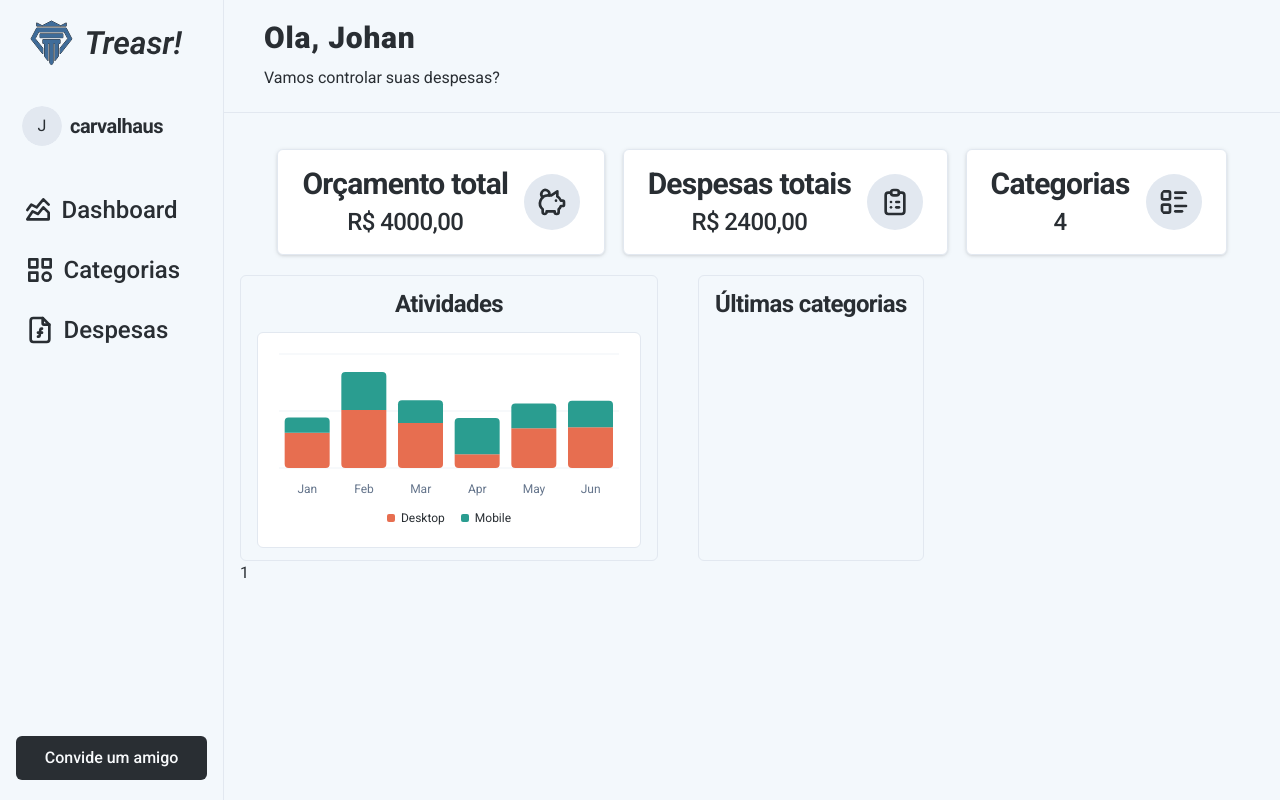
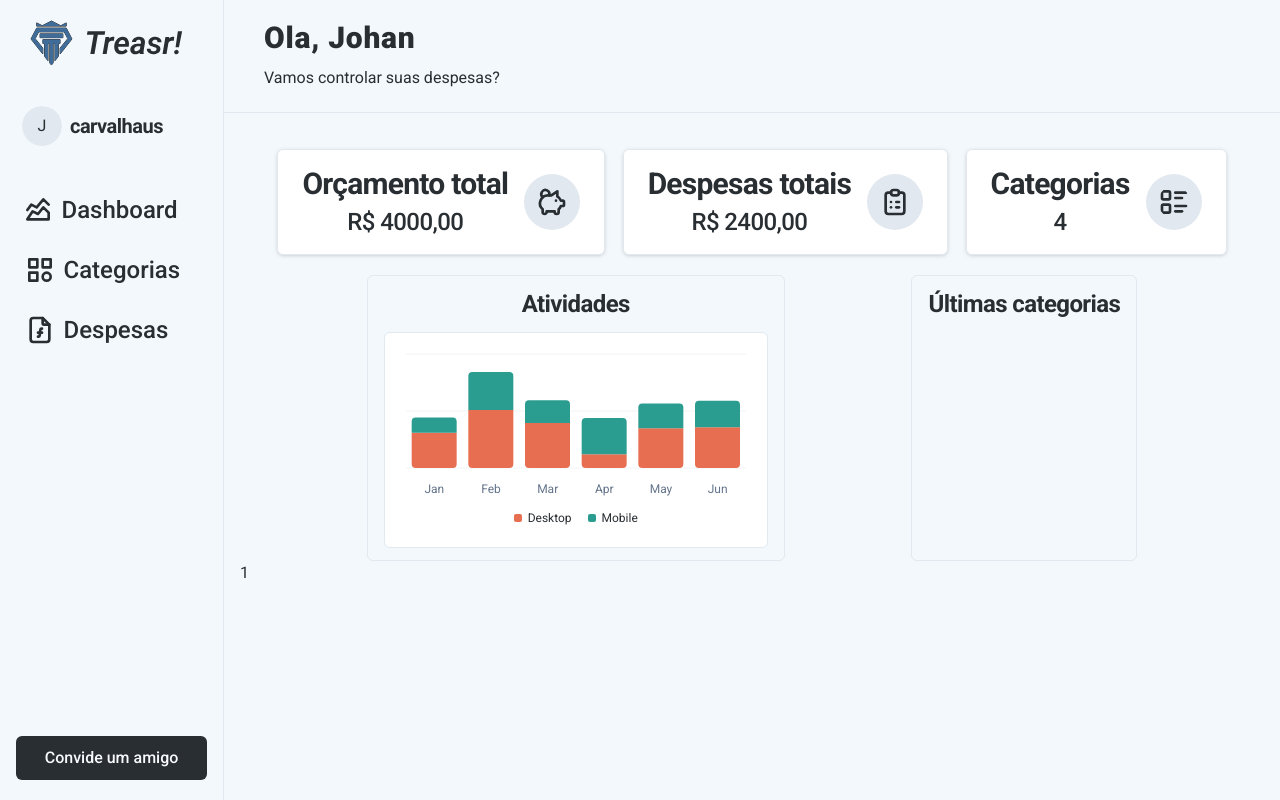
Before and after one commit to carvalhaus/financial_controller, a Next.js app in the folder frontend/: page /dashboard in a window 1280 px wide. Built offline with nearby package versions, Linux system fonts and the light colour scheme.

Commit message:
feat: create ActivitiesSection

```diff
--- a/frontend/app/dashboard/(main)/_components/activitiesSection.jsx
+++ b/frontend/app/dashboard/(main)/_components/activitiesSection.jsx
@@ -1,10 +1,9 @@
 import ExpensesChart from "./expensesChart";
 import LastCategories from "./lastCategories";
 
-
 function ActivitiesSection() {
   return (
-        <section className="flex gap-10">
+    <section className="flex justify-evenly max-h-[454px]">
       <ExpensesChart />
 
       <LastCategories />
--- a/frontend/package.json
+++ b/frontend/package.json
@@ -16,6 +16,8 @@
     "@radix-ui/react-label": "^2.1.0",
     "@radix-ui/react-navigation-menu": "^1.2.0",
     "@radix-ui/react-popover": "^1.1.1",
+    "@radix-ui/react-progress": "^1.1.0",
+    "@radix-ui/react-scroll-area": "^1.1.0",
     "@radix-ui/react-separator": "^1.1.0",
     "@radix-ui/react-slot": "^1.1.0",
     "@tabler/icons-react": "^3.12.0",
```
Also changed, not shown: 1 other file (tests, documents, lock files or other folders). Lines whose indentation alone changed are shown as unchanged.
